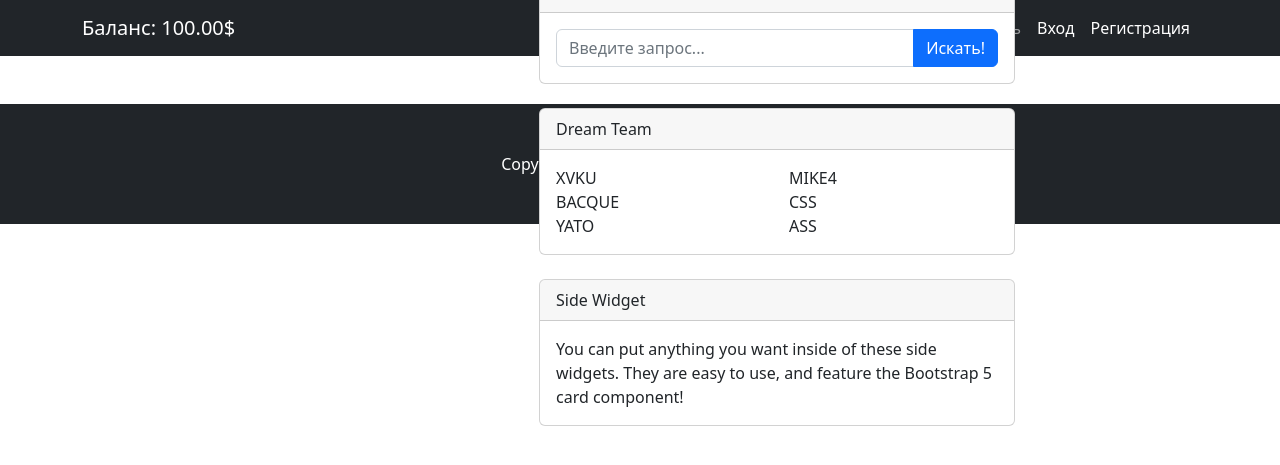
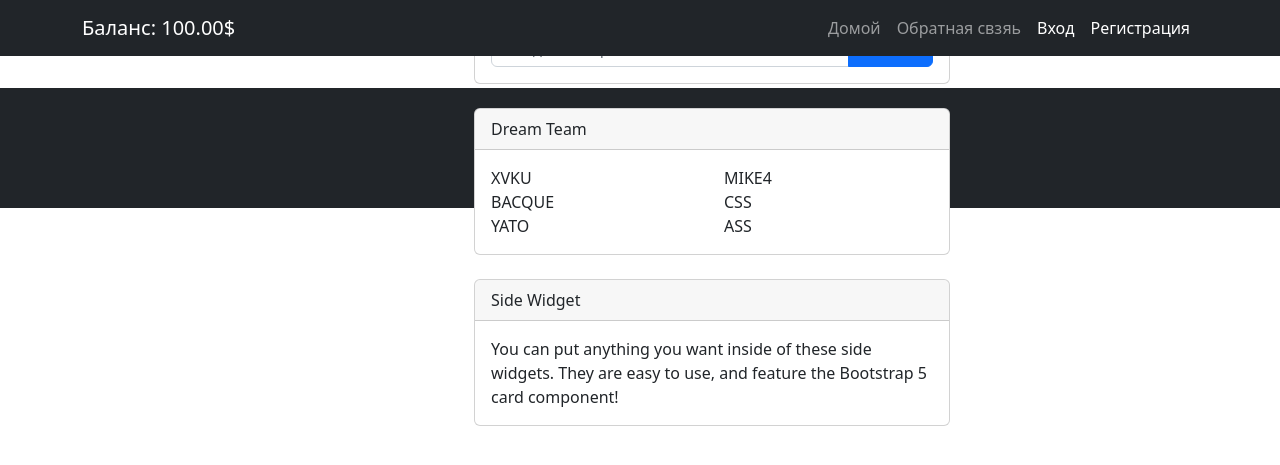
Before and after one commit to lnd-code-team/website, a Django app: page / in a window 1280 px wide. Shown: the top 465 px of the page. Run offline with Django 5.2, Linux system fonts and the light colour scheme; data that the repository does not hold is empty; parts of the project's set-up code (start-up, migrations or seed data) failed here and were passed over; some libraries are stand-ins or nearby versions.

Commit message:
+ refactoring in templates. planning to add messages

```diff
--- a/templates/base.html
+++ b/templates/base.html
@@ -15,7 +15,7 @@
     </head>
     <body>
         <!-- Responsive navbar-->
-        <nav class="navbar navbar-expand-lg navbar-dark bg-dark">
+        <nav class="navbar navbar-expand-lg navbar-dark bg-dark" style="position: fixed; top: 0px; width: 100%; z-index: 999;">
             <div class="container">
                 <a class="navbar-brand" href="#!">Баланс: 100.00$</a>
                 <button class="navbar-toggler" type="button" data-bs-toggle="collapse" data-bs-target="#navbarSupportedContent" aria-controls="navbarSupportedContent" aria-expanded="false" aria-label="Toggle navigation"><span class="navbar-toggler-icon"></span></button>
@@ -47,7 +47,7 @@
         </nav>
         <!-- Page content-->
         <div class="container mt-5">
-            <div class="row">
+            <div class="row" style="padding-top: 40px;">
               {% block content %}
               {% endblock %}
             </div>
--- a/templates/side_widget.html
+++ b/templates/side_widget.html
@@ -1,5 +1,5 @@
 <!-- Side widgets-->
-<div class="col-lg-4" style="position: absolute; bottom: 350px; right: 253px; width: 500px;">
+<div class="col-lg-4" style="position: fixed; bottom: 350px; right: 318px; width: 500px;">
     <!-- Search widget-->
     <div class="card mb-4">
         <div class="card-header">Поиск</div>
```
